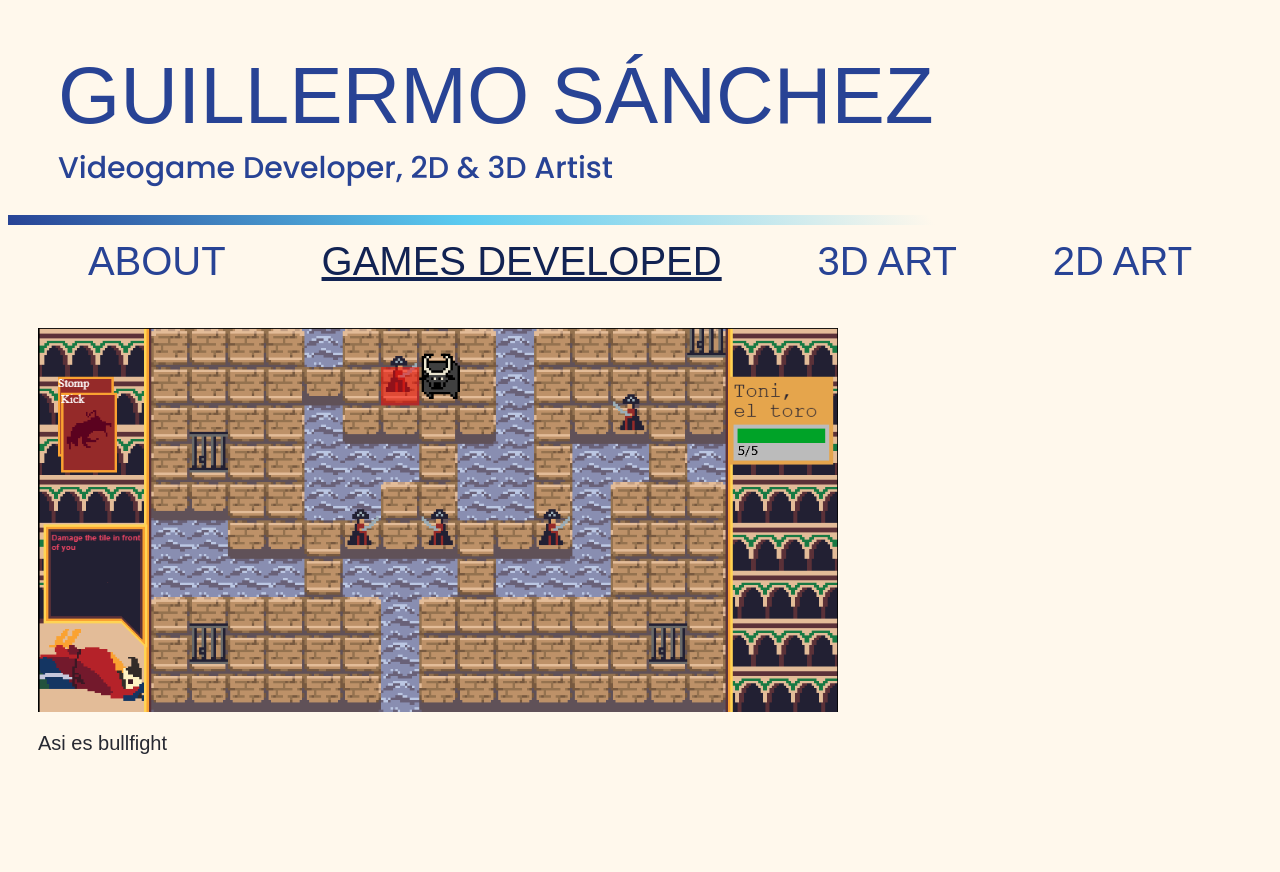
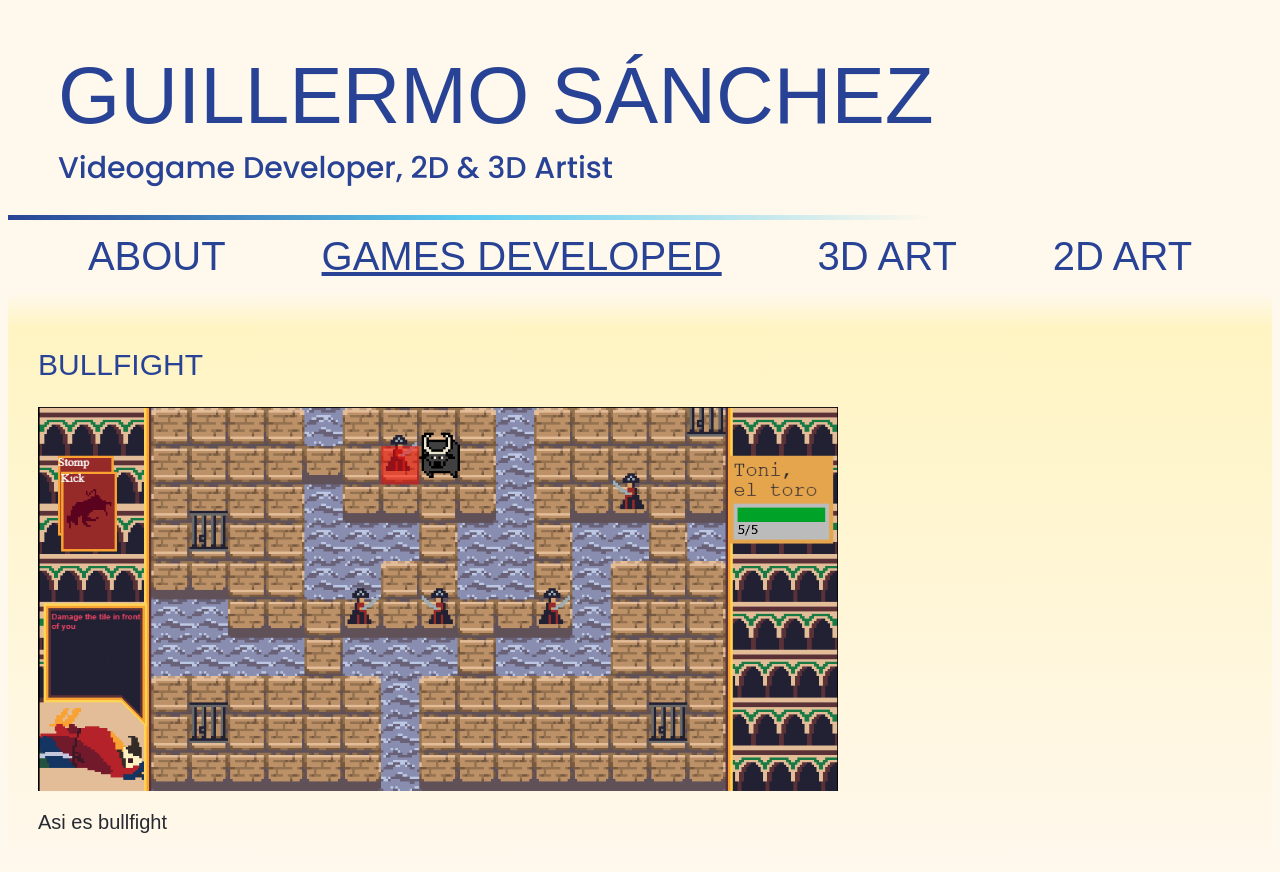
Before and after one commit to guillesc05/portfolio, a plain HTML site: page index.html in a window 1280 px wide. Both pictures are taken after a click on the button "GAMES DEVELOPED". Before the commit the page ends 800 px from the top, so only its background shows below. Drawn offline with Linux system fonts and the light colour scheme; a web font is replaced by a local one.

Commit message:
mas cosas

```diff
--- a/index.html
+++ b/index.html
@@ -28,6 +28,7 @@
     <!-- Tab content -->
     <div id="Videogames" class="tabcontent">
         <div class = "game">
+            <h2 class = "mini-title">BULLFIGHT</h2>
             <img src="imgs/bullfight.png">
             <div class = "description">Asi es bullfight</div>
         </div>
--- a/style.css
+++ b/style.css
@@ -27,7 +27,7 @@ body{
 }
 
 .separator{
-  height: 10px;
+  height: 5px;
   background: #284395;
   background: linear-gradient(57deg, rgba(40, 67, 149, 1) 0%, rgba(91, 203, 240, 1) 36%, rgba(255, 248, 236, 1) 73%);
 }
@@ -90,8 +90,8 @@ body{
 
 /* Create an active/current tablink class */
 .tab button.active {
-  color: #122353;
-  text-decoration: underline #122353;
+  color: #284395;
+  text-decoration: underline #284395;
 
 }
 
@@ -99,4 +99,14 @@ body{
 .tabcontent {
   display: none;
   border-top: none;
+  background: #FFF8EC;
+
+  background: linear-gradient(0deg,rgba(255, 248, 236, 1) 0%, rgba(255, 244, 194, 1) 94%, rgba(255, 248, 236, 1) 100%);
 }
+.tabcontent .game .mini-title{
+  color: #284395;
+    font-family: "Special Gothic Expanded One", sans-serif;
+    font-weight: 200;
+    font-style: normal;
+    font-size: 30;
+}
```
